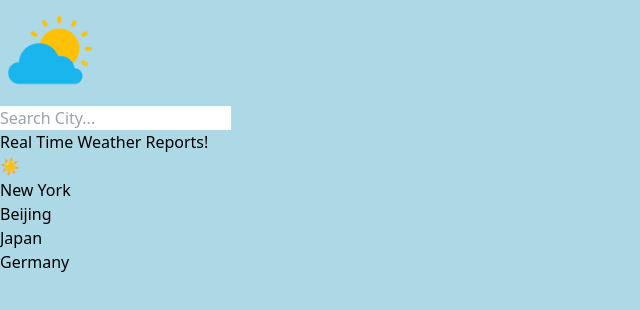
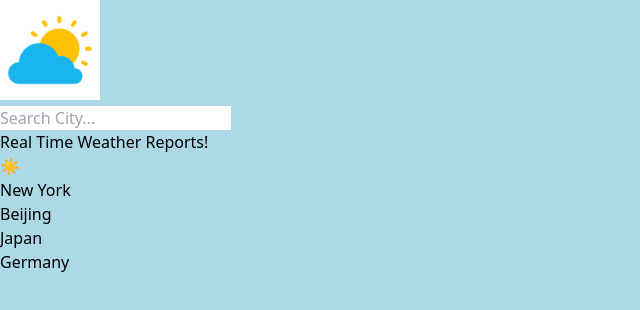
Before and after one commit to Pizzerko/WeatherApplication, a React (Vite) app in the folder Frontend/: page / in a window 1280 px wide. Shown: the top 310 px of the page, without its empty margins (0-640 px from the left). Built offline with nearby package versions, Linux system fonts and the light colour scheme; no server answers.

Commit message:
Fixed image glitch

```diff
--- a/Frontend/src/Navbar.jsx
+++ b/Frontend/src/Navbar.jsx
@@ -26,7 +26,7 @@ const Navbar = () => {
     <div className='bg-cyan-200 flex justify-between'>
         <button onClick={handleClick}>
           <div className="flex px-6" >
-            <img src="public/weather02-512.webp" width={100} height={100}/>
+            <img src="public/weather-logo.jpg" width={100} height={100}/>
           </div>
         </button>
         <div className="flex flex-col justify-center">
```
Also changed, not shown: Frontend/public/weather-logo.jpg (added), Frontend/public/weather02-512.webp (deleted).
